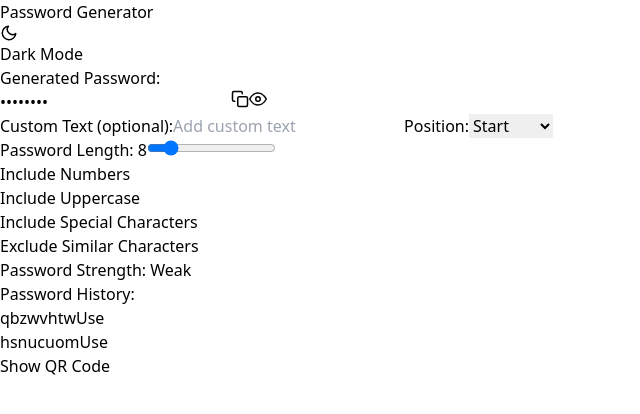
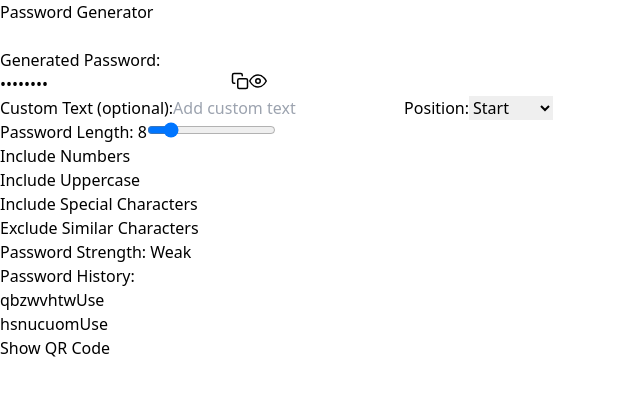
Before and after one commit to priyankap0101/Password-Generator, a React app: page / in a window 1280 px wide. Shown: the top 414 px of the page, without its empty margins (0-640 px from the left). Built offline with nearby package versions, Linux system fonts and the light colour scheme; the HTML template or start-up script is replaced by a standard one.

Commit message:
Improve Header: Added shadow/gradient to title, updated dark mode toggle to sliding switch for modern styling

```diff
--- a/src/App.jsx
+++ b/src/App.jsx
@@ -142,21 +142,28 @@ function App() {
     >
       {/* <Header /> */}
 
-      <main className="container flex-grow max-w-4xl p-6 mx-auto mt-10">
+      <main className="container flex-grow max-w-4xl p-6 mx-auto ">
         <section className={`p-8 shadow-lg rounded-xl ${bgColor} ${textColor}`}>
           {/* Form Header */}
           <div className="flex items-center justify-between mb-6">
-            <h1 className="text-2xl font-semibold">Password Generator</h1>
-            <button
-              onClick={toggleDarkMode}
-              className={`flex items-center px-4 py-2 text-sm font-medium transition rounded-lg ${buttonBgColor} ${textColor} hover:${buttonHoverColor}`}
+            <h1 className="text-3xl font-extrabold tracking-tight drop-shadow-sm">
+              Password Generator
+            </h1>
+            <Switch
+              checked={darkMode}
+              onChange={toggleDarkMode}
+              className={`relative inline-flex items-center h-6 w-12 rounded-full ${
+                darkMode ? "bg-blue-600" : "bg-gray-400"
+              }`}
             >
-              {darkMode ? <FiSun size={18} /> : <FiMoon size={18} />}
-              <span className="ml-2">
-                {darkMode ? "Light Mode" : "Dark Mode"}
-              </span>
-            </button>
+              <span
+                className={`${
+                  darkMode ? "translate-x-6" : "translate-x-1"
+                } inline-block w-4 h-4 transform bg-white rounded-full transition-transform`}
+              />
+            </Switch>
           </div>
+
           <div className="relative">
             <label className="block mb-2 text-lg font-semibold">
               Generated Password:
```
Also changed, not shown: 5 other files (tests, documents, lock files or other folders).
